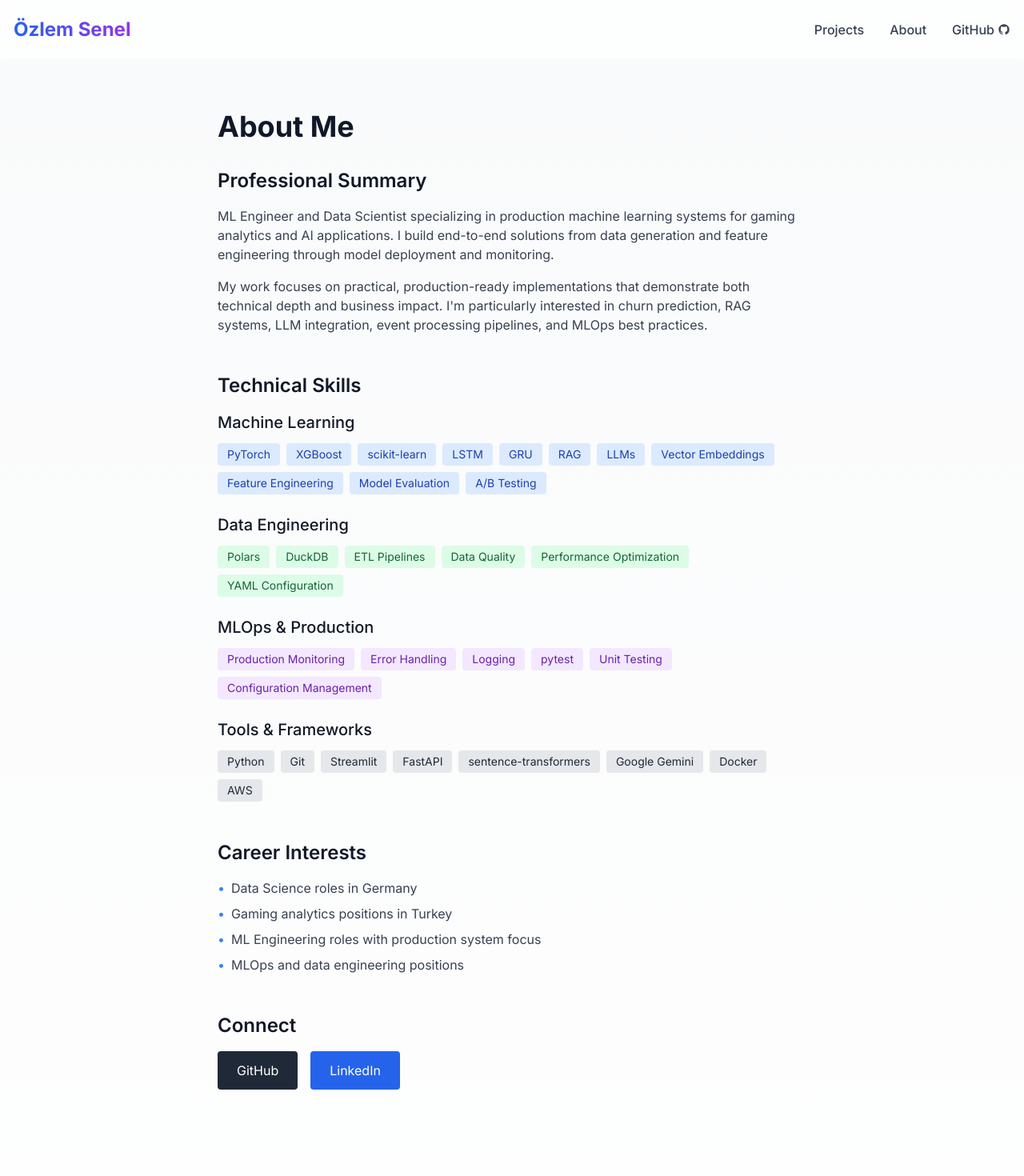
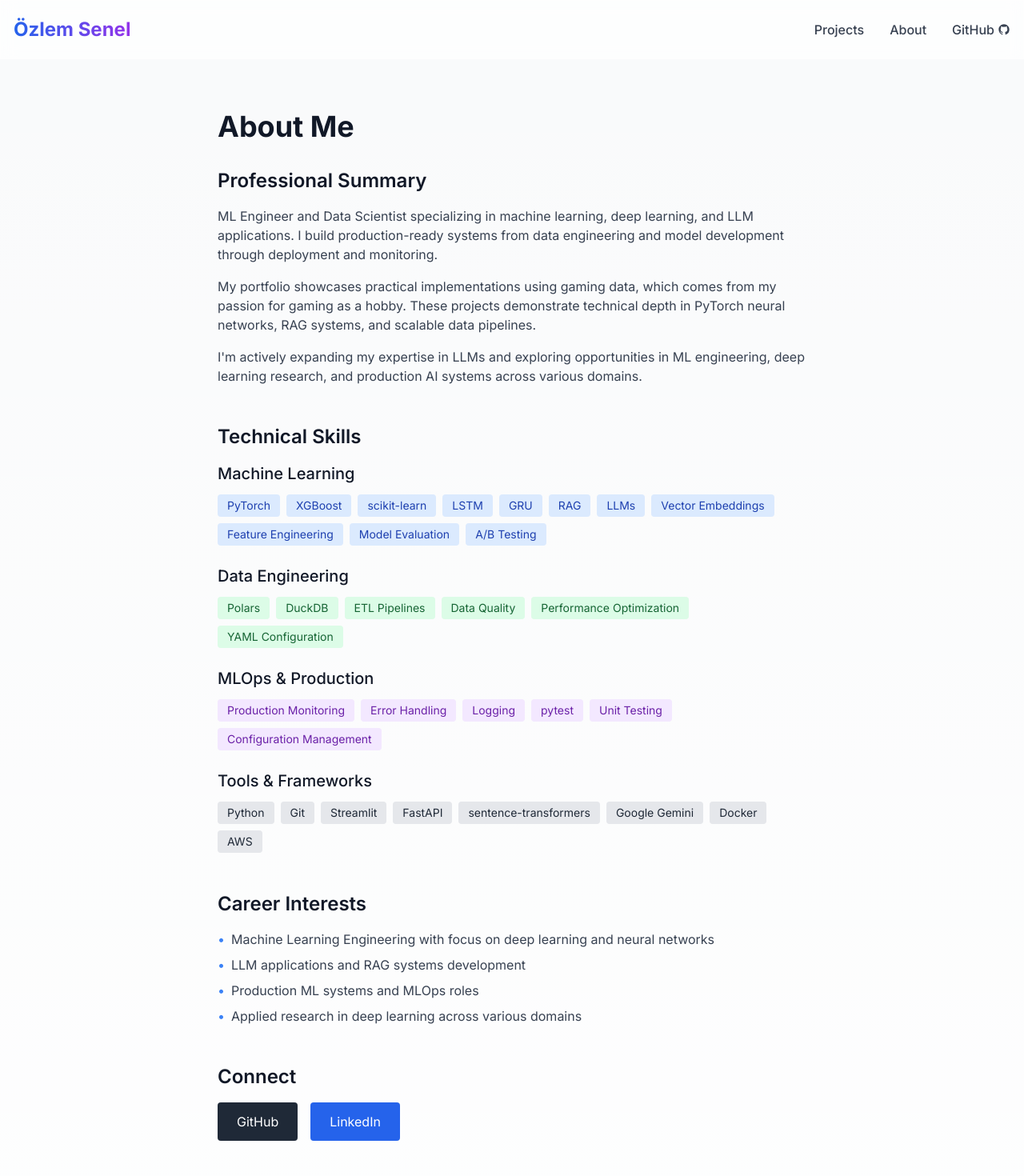
Before and after one commit to ozlem-senel/ml-systems-portfolio, a Next.js app in the folder portfolio-site/: page /about in a window 1280 px wide. Shown: the top 1470 px of the page at 80% size. Built offline with nearby package versions, Linux system fonts and the light colour scheme.

Commit message:
Reposition portfolio to emphasize ML/DL/LLM specialization with gaming as hobby data source

```diff
--- a/portfolio-site/app/about/page.tsx
+++ b/portfolio-site/app/about/page.tsx
@@ -6,12 +6,16 @@ export default function AboutPage() {
       <section className="mb-12">
         <h2 className="text-2xl font-semibold mb-4">Professional Summary</h2>
         <p className="text-gray-700 dark:text-gray-300 mb-4">
-          ML Engineer and Data Scientist specializing in production machine learning systems for gaming analytics and AI applications.
-          I build end-to-end solutions from data generation and feature engineering through model deployment and monitoring.
+          ML Engineer and Data Scientist specializing in machine learning, deep learning, and LLM applications.
+          I build production-ready systems from data engineering and model development through deployment and monitoring.
+        </p>
+        <p className="text-gray-700 dark:text-gray-300 mb-4">
+          My portfolio showcases practical implementations using gaming data, which comes from my passion for gaming as a hobby.
+          These projects demonstrate technical depth in PyTorch neural networks, RAG systems, and scalable data pipelines.
         </p>
         <p className="text-gray-700 dark:text-gray-300">
-          My work focuses on practical, production-ready implementations that demonstrate both technical depth and
-          business impact. I'm particularly interested in churn prediction, RAG systems, LLM integration, event processing pipelines, and MLOps best practices.
+          I'm actively expanding my expertise in LLMs and exploring opportunities in ML engineering, deep learning research,
+          and production AI systems across various domains.
         </p>
       </section>
 
@@ -71,19 +75,19 @@ export default function AboutPage() {
         <ul className="space-y-2 text-gray-700 dark:text-gray-300">
           <li className="flex items-start">
             <span className="text-primary mr-2">•</span>
-            <span>Data Science roles in Germany</span>
+            <span>Machine Learning Engineering with focus on deep learning and neural networks</span>
           </li>
           <li className="flex items-start">
             <span className="text-primary mr-2">•</span>
-            <span>Gaming analytics positions in Turkey</span>
+            <span>LLM applications and RAG systems development</span>
           </li>
           <li className="flex items-start">
             <span className="text-primary mr-2">•</span>
-            <span>ML Engineering roles with production system focus</span>
+            <span>Production ML systems and MLOps roles</span>
           </li>
           <li className="flex items-start">
             <span className="text-primary mr-2">•</span>
-            <span>MLOps and data engineering positions</span>
+            <span>Applied research in deep learning across various domains</span>
           </li>
         </ul>
       </section>
--- a/portfolio-site/app/page.tsx
+++ b/portfolio-site/app/page.tsx
@@ -67,8 +67,9 @@ export default function Home() {
           ML Engineer & Data Scientist
         </p>
         <p className="text-lg text-gray-700 dark:text-gray-400 mb-12 max-w-3xl mx-auto leading-relaxed animate-slide-up" style={{ animationDelay: '0.2s' }}>
-          Building production ML systems for gaming analytics and AI applications. Specializing in churn prediction,
-          RAG systems, event processing pipelines, and end-to-end data science workflows.
+          Specializing in machine learning, deep learning, and LLM applications. Building production systems including
+          churn prediction models, RAG systems, and data pipelines. Using gaming data from my hobby to showcase
+          end-to-end ML workflows.
         </p>
         <div className="flex gap-4 justify-center animate-slide-up" style={{ animationDelay: '0.3s' }}>
           <Link
--- a/portfolio-site/components/Footer.tsx
+++ b/portfolio-site/components/Footer.tsx
@@ -10,7 +10,7 @@ export default function Footer() {
               Özlem Senel
             </h3>
             <p className="text-gray-600 dark:text-gray-400 leading-relaxed">
-              ML Engineer & Data Scientist specializing in production systems for gaming analytics
+              ML Engineer specializing in deep learning, machine learning systems, and LLM applications
             </p>
           </div>
           <div>
```
